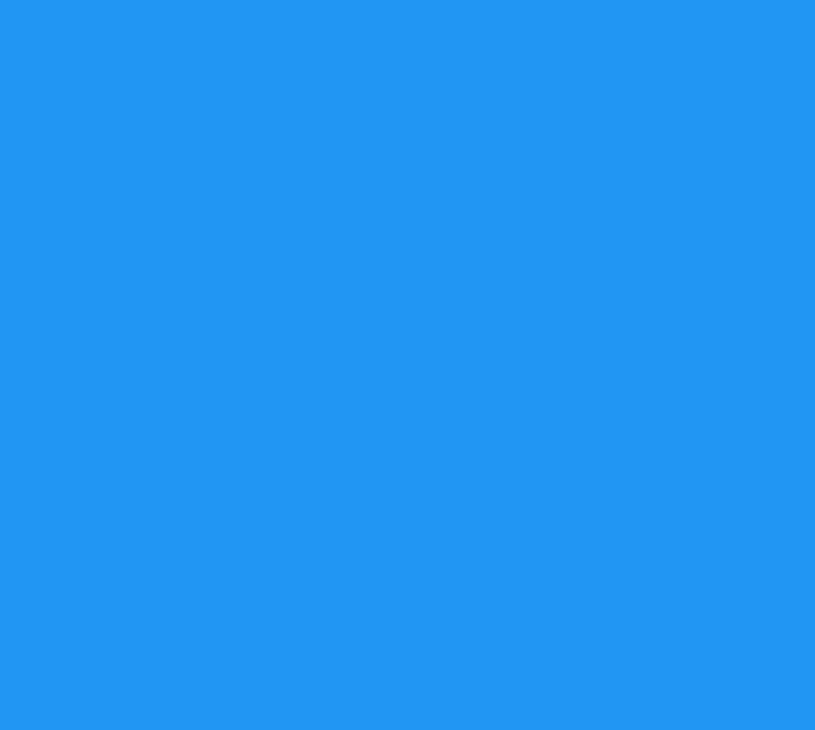
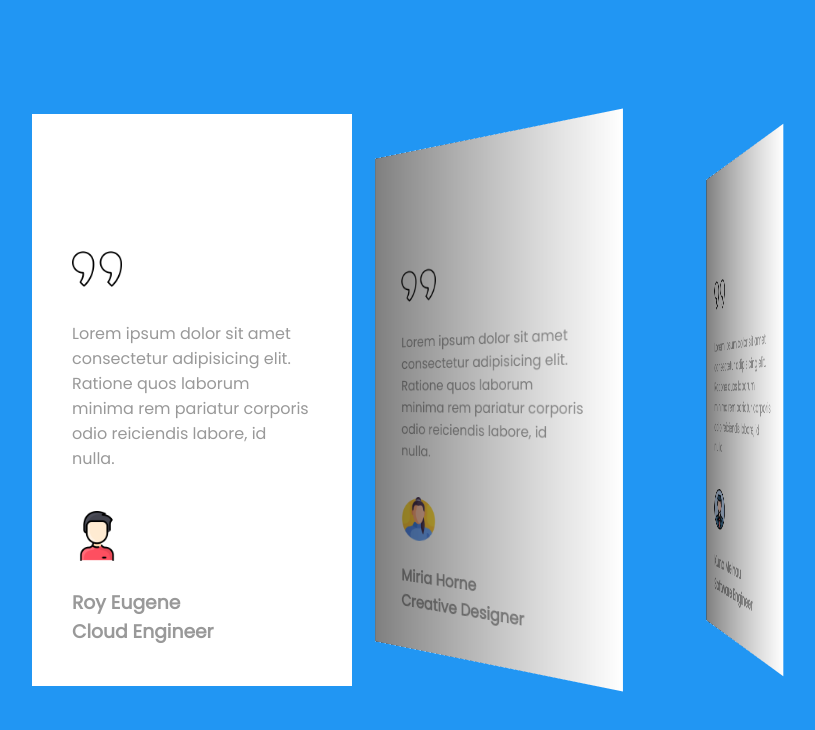
Before and after one commit to roy-eugene049/Testimonial-Carousel, a plain HTML site: page index.html in a window 1280 px wide. Shown: the whole page, without its empty margins (448-1263 px from the left). Drawn offline with nearby package versions, Linux system fonts and the light colour scheme.

Commit message:
More Styling

```diff
--- a/index.html
+++ b/index.html
@@ -13,14 +13,53 @@
         <div class="swiper-container">
             <div class="swiper-wrapper">
                 <div class="swiper-slide">
-
+                    <div class="testimonialBox">
+                        <img src="quote.png" class="quote" alt="">
+                        <div class="content">
+                            <p>Lorem ipsum dolor sit amet consectetur adipisicing elit. Ratione quos laborum minima rem pariatur corporis odio reiciendis labore, id nulla.</p>
+                            <div class="details">
+                                <div class="imgBx">
+                                    <img src="user1.jpg">
+                                </div>
+                                <h3>Roy Eugene<br><span>Cloud Engineer</span></h3>
+                            </div>
+                        </div>
+                    </div>
+                </div>
+                <div class="swiper-slide">
+                    <div class="testimonialBox">
+                        <img src="quote.png" class="quote" alt="">
+                        <div class="content">
+                            <p>Lorem ipsum dolor sit amet consectetur adipisicing elit. Ratione quos laborum minima rem pariatur corporis odio reiciendis labore, id nulla.</p>
+                            <div class="details">
+                                <div class="imgBx">
+                                    <img src="user2.jpg">
+                                </div>
+                                <h3>Miria Horne<br><span>Creative Designer</span></h3>
+                            </div>
+                        </div>
+                    </div>
+                </div>
+                <div class="swiper-slide">
+                    <div class="testimonialBox">
+                        <img src="quote.png" class="quote" alt="">
+                        <div class="content">
+                            <p>Lorem ipsum dolor sit amet consectetur adipisicing elit. Ratione quos laborum minima rem pariatur corporis odio reiciendis labore, id nulla.</p>
+                            <div class="details">
+                                <div class="imgBx">
+                                    <img src="user3.jpg">
+                                </div>
+                                <h3>Kuna Melnau<br><span>Software Engineer</span></h3>
+                            </div>
+                        </div>
+                    </div>
                 </div>
             </div>
         </div>
     </section>
     <script src="https://unpkg.com/swiper@8/swiper-bundle.min.js"></script>
     <script>
-        var swiper = new Swiper(".swiper-container", {
+        var swiper = new Swiper('.swiper-container', {
           effect: "coverflow",
           grabCursor: true,
           centeredSlides: true,
--- a/style.css
+++ b/style.css
@@ -28,6 +28,20 @@ section {
 .swiper-slide {
     background-position: center;
     background-size: cover;
-    width: 300px;
-    height: 300px;
+    width: 320px;
+    background: #fff;
 }
+
+.testimonialBox {
+    position: relative;
+    width: 100%;
+    padding: 40px;
+    padding-top: 90px;
+    color: #999;
+}
+
+.testimonialBox img {
+    width: 50px;
+    margin-top: 40px;
+    margin-bottom: 20px;
+}
```
Also changed, not shown: quote.png (added), user1.jpg (added), user2.jpg (added), user3.jpg (added).
